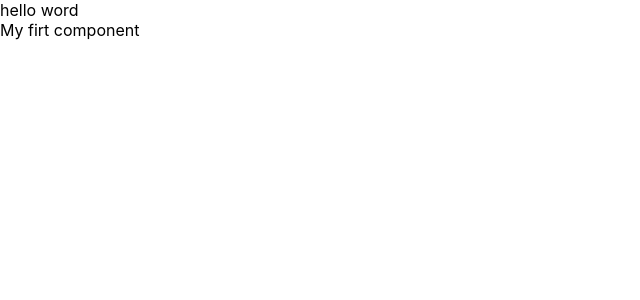
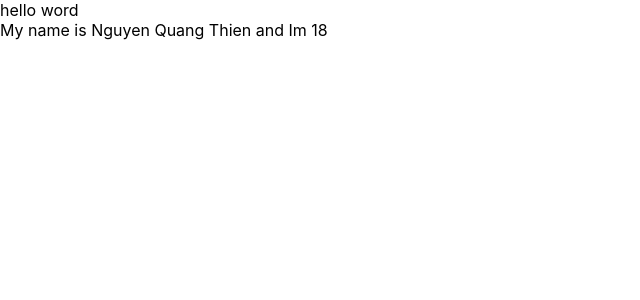
Before and after one commit to ttmfox/test-demo-react-, a React (Create React App) app: page / in a window 1280 px wide. Shown: the top 300 px of the page, without its empty margins (0-640 px from the left). Built offline with nearby package versions, Linux system fonts and the light colour scheme.

Commit message:
video 17

```diff
--- a/src/App.js
+++ b/src/App.js
@@ -3,27 +3,37 @@ import './App.css';
 import { useDispatch, useSelector } from 'react-redux';
 import { increaseCounter, decreaseCounter } from './redux/action/counterAction';
 import Mycomponent from './Component/Mycomponent';
-const App = () => {
-  const count = useSelector(state => state.counter.count);
-  const dispatch = useDispatch();
+import React from 'react';
 
+class App extends React.Component {
+  render() {
     return (
       <div>
         hello word
         <Mycomponent></Mycomponent>
       </div>
-    // <div className="App">
-    //   <header className="App-header">
-    //     <img src={logo} className="App-logo" alt="logo" />
-    //     <p>
-    //       Edit <code>src/App.js</code> and save to reload.
-    //     </p>
-    //     <div>Count = {count}</div>
-    //     <button onClick={() => dispatch(increaseCounter())}>Increase</button>
-    //     <button onClick={() => dispatch(decreaseCounter())}>Decrease</button>
-    //   </header>
-    // </div>
     );
   }
+}
+
+// const App = () => {
+//   const count = useSelector(state => state.counter.count);
+//   const dispatch = useDispatch();
+
+//   return (
+
+//     <div className="App">
+//       <header className="App-header">
+//         <img src={logo} className="App-logo" alt="logo" />
+//         <p>
+//           Edit <code>src/App.js</code> and save to reload.
+//         </p>
+//         <div>Count = {count}</div>
+//         <button onClick={() => dispatch(increaseCounter())}>Increase</button>
+//         <button onClick={() => dispatch(decreaseCounter())}>Decrease</button>
+//       </header>
+//     </div>
+//   );
+// }
 
 export default App;
--- a/src/Component/Mycomponent.js
+++ b/src/Component/Mycomponent.js
@@ -1,10 +1,16 @@
 import React from "react";
 
 class Mycomponent extends React.Component {
+
+    state = {
+        Name: 'Nguyen Quang Thien',
+        address: 'Hai Duong',
+        age: 18
+    };
     render() {
         return (
             <div>
-                My firt component
+                My name is {this.state.Name} and Im {this.state.age}
             </div>
         )
     }
```
Lines whose indentation alone changed are shown as unchanged.
